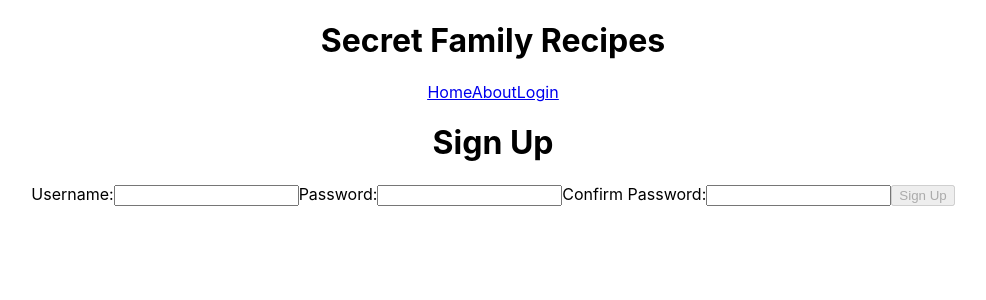
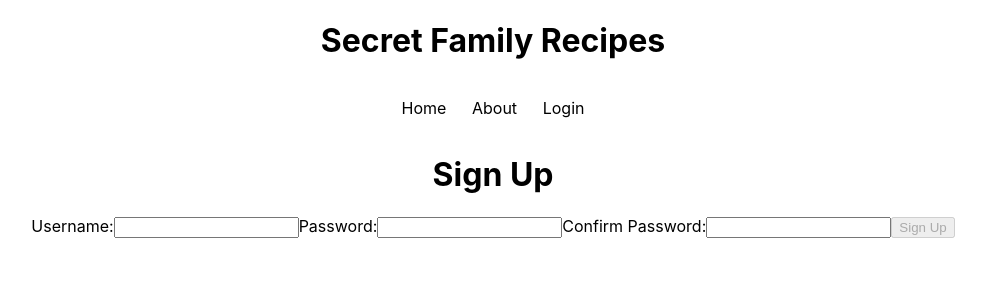
Before and after one commit to bw-ft-secretfamilyrecipes2/Front-End, a React (Create React App) app in the folder secret-family-recipes/: page / in a window 1280 px wide. Shown: the top 300 px of the page, without its empty margins (147-1133 px from the left). Built offline with nearby package versions, Linux system fonts and the light colour scheme.

Commit message:
some basic styling, fixed some react errors

```diff
--- a/secret-family-recipes/src/App.css
+++ b/secret-family-recipes/src/App.css
@@ -40,3 +40,19 @@
     transform: rotate(360deg);
   }
 }
+
+.nav{
+  display:flex;
+  align-items: center;
+  justify-content: center;
+}
+
+.nav a{
+  text-decoration: none;
+  margin: 0 1%;
+  color:black;
+}
+
+.nav a:hover{
+  text-transform: uppercase;
+}
--- a/secret-family-recipes/src/components/Nav.js
+++ b/secret-family-recipes/src/components/Nav.js
@@ -5,15 +5,15 @@
     return(
         <header>
             <h1>Secret Family Recipes</h1>
-            <nav class="btn">
+            <nav class="nav">
                 <Link to='/'>
-                <a href="#">Home</a>
+                <p href="#">Home</p>
                 </Link>
                 <Link to='/about'>
-                <a href="#">About</a>
+                <p href="#">About</p>
                 </Link>
                 <Link to='/login'>
-                <a href="#">Login</a>
+                <p href="#">Login</p>
                 </Link>
             </nav>
         </header>
```
